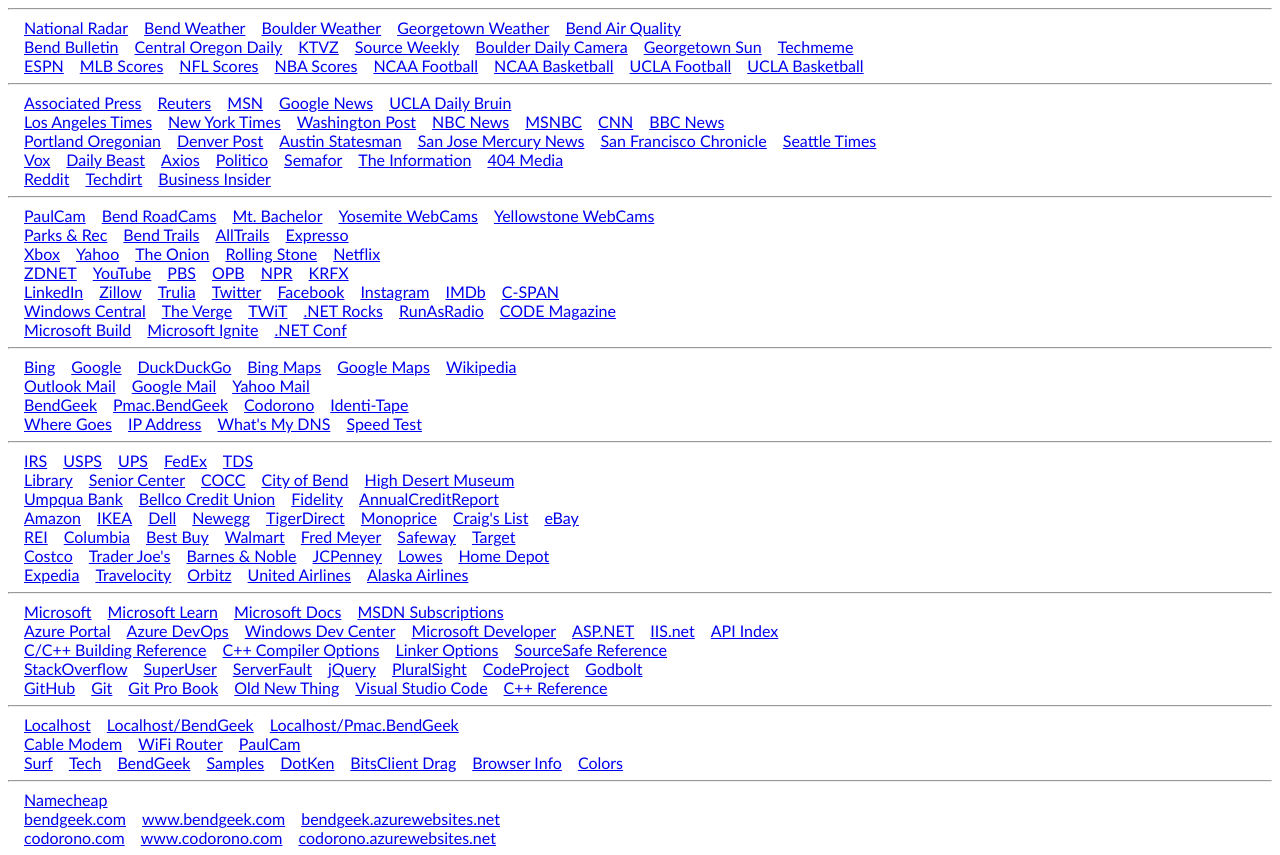
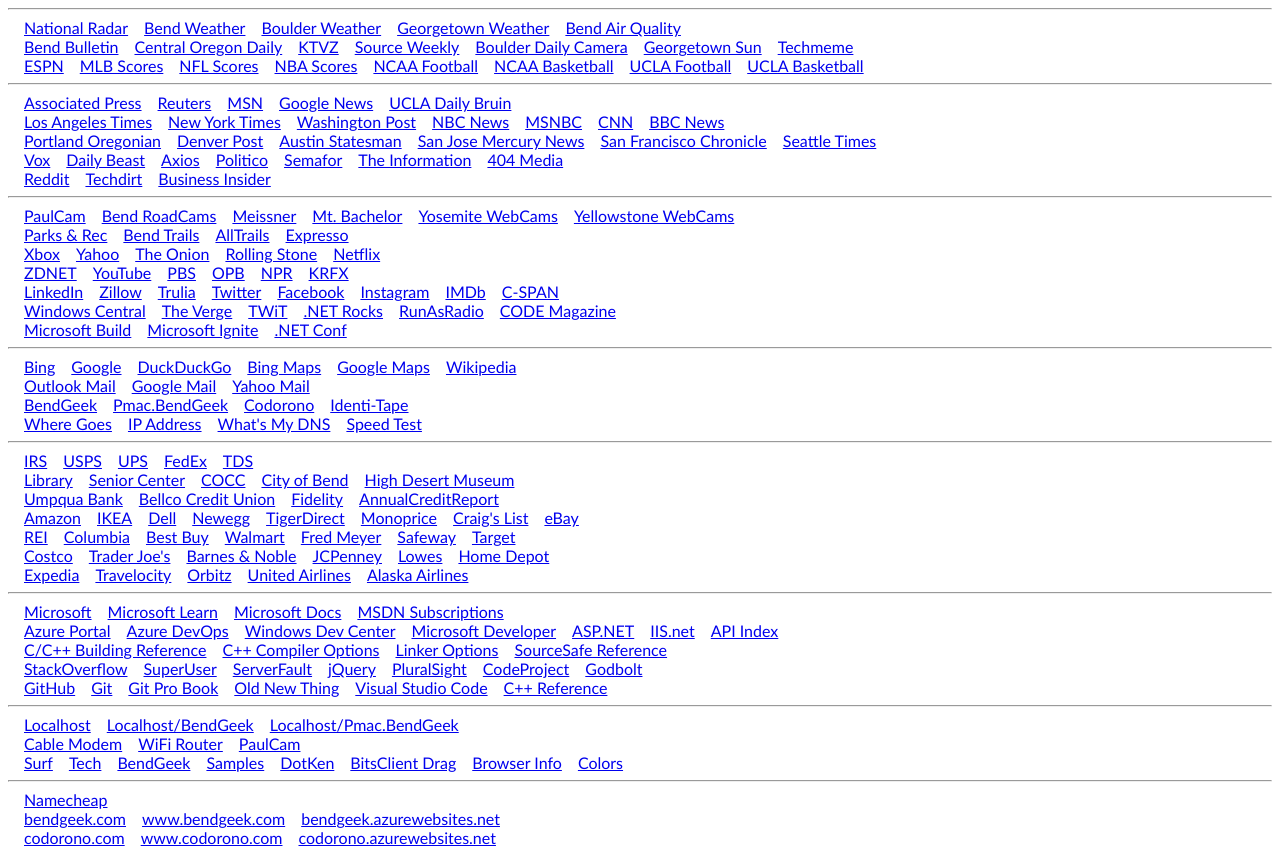
Before and after one commit to Codorono/Web, a plain HTML site: page Pmac.htm in a window 1280 px wide. Drawn offline with Linux system fonts and the light colour scheme.

Commit message:
Updated.

```diff
--- a/Pmac.htm
+++ b/Pmac.htm
@@ -178,6 +178,9 @@
         </div>
         <div>
             <a href="BendRoadCams.htm">Bend RoadCams</a>
+        </div>
+        <div>
+            <a href="https://teacup-trailcams.fly.dev/meissner/photos/latest">Meissner</a>
         </div>
         <div>
             <a href="https://www.mtbachelor.com/the-mountain/webcams">Mt. Bachelor</a>
```
